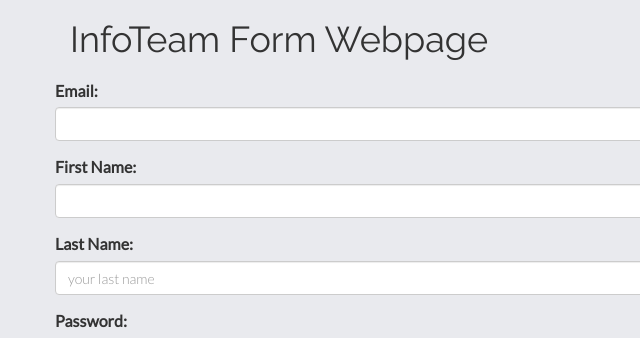
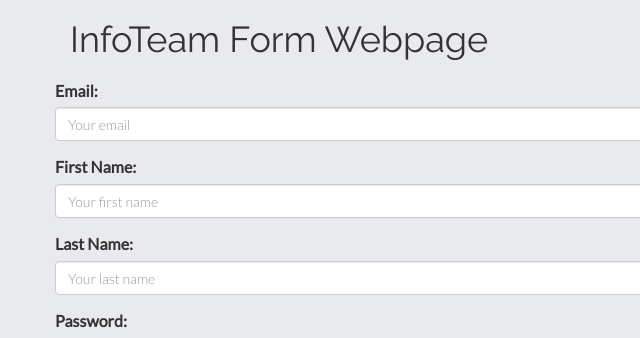
Before and after one commit to baylesa/info343-team, a plain HTML site: page index.html in a window 1280 px wide. Shown: the top 338 px of the page, 0-640 px from the left. Drawn offline with nearby package versions, Linux system fonts and the light colour scheme; some packages are replaced by stand-ins of ours.

Commit message:
fixed minor bug and added placeholders

```diff
--- a/index.html
+++ b/index.html
@@ -20,17 +20,17 @@
 
        <div class="form-group" ng-class = "form-control">
           <label for="email">Email:</label>
-          <input type="email" name="email" id="email" class="form-control" ng-model="email" required>
+          <input type="email" name="email" id="email" class="form-control" ng-model="email" placeholder="Your email"required>
           <p ng-show ="appForm.email.$touched && appForm.email.$invalid" class="help-block">Must have a valid email address.</p>
       </div>
        <div class="form-group" ng-class = "form-control">
           <label for="first">First Name:</label>
-          <input type="text" name="first" id="first" class="form-control" ng-model="first" required>
+          <input type="text" name="first" id="first" class="form-control" ng-model="first" placeholder="Your first name" required>
           <p ng-show ="appForm.first.$touched && appForm.first.$invalid" class="help-block">Must enter a first name.</p>
       </div>
        <div class="form-group" ng-class = "form-control">
           <label for="last">Last Name:</label>
-          <input type="text" name="last" id="last" class="form-control" ng-model="last" required placeholder="your last name">
+          <input type="text" name="last" id="last" class="form-control" ng-model="last" required placeholder="Your last name">
           <p ng-show ="appForm.last.$touched && appForm.last.$invalid" class="help-block">Must enter a last name.</p>
       </div>
 
@@ -43,7 +43,7 @@
       <div class="form-group" ng-class = "form-control">
           <label for="confirmPassword">Confirm Password:</label>
           <input type="password" name="confirmPassword" id="confirmPassword" class="form-control" ng-model="confirmPassword" required>
-          <p ng-show ="appForm.confirmPassword.$touched && appForm.confirmPassword.$invalid" class="help-block" ng-if = "signupForm.email.$error.email">Must confirm your password and it must be the same as above.</p>
+          <p ng-show ="appForm.confirmPassword.$touched && appForm.confirmPassword.$invalid" class="help-block">Must confirm your password and it must be the same as above.</p>
       </div>
 
       <div class="form-group">
```
